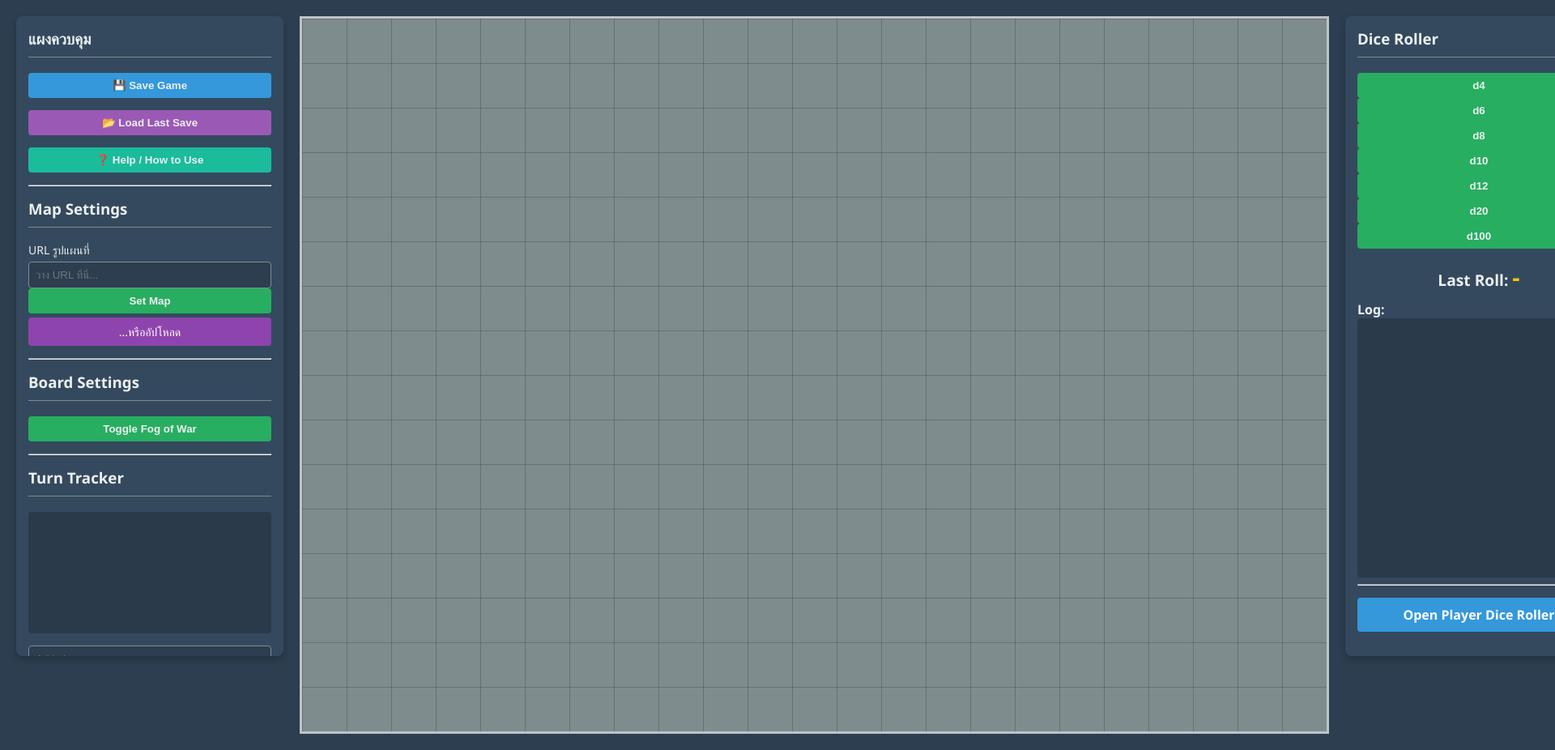
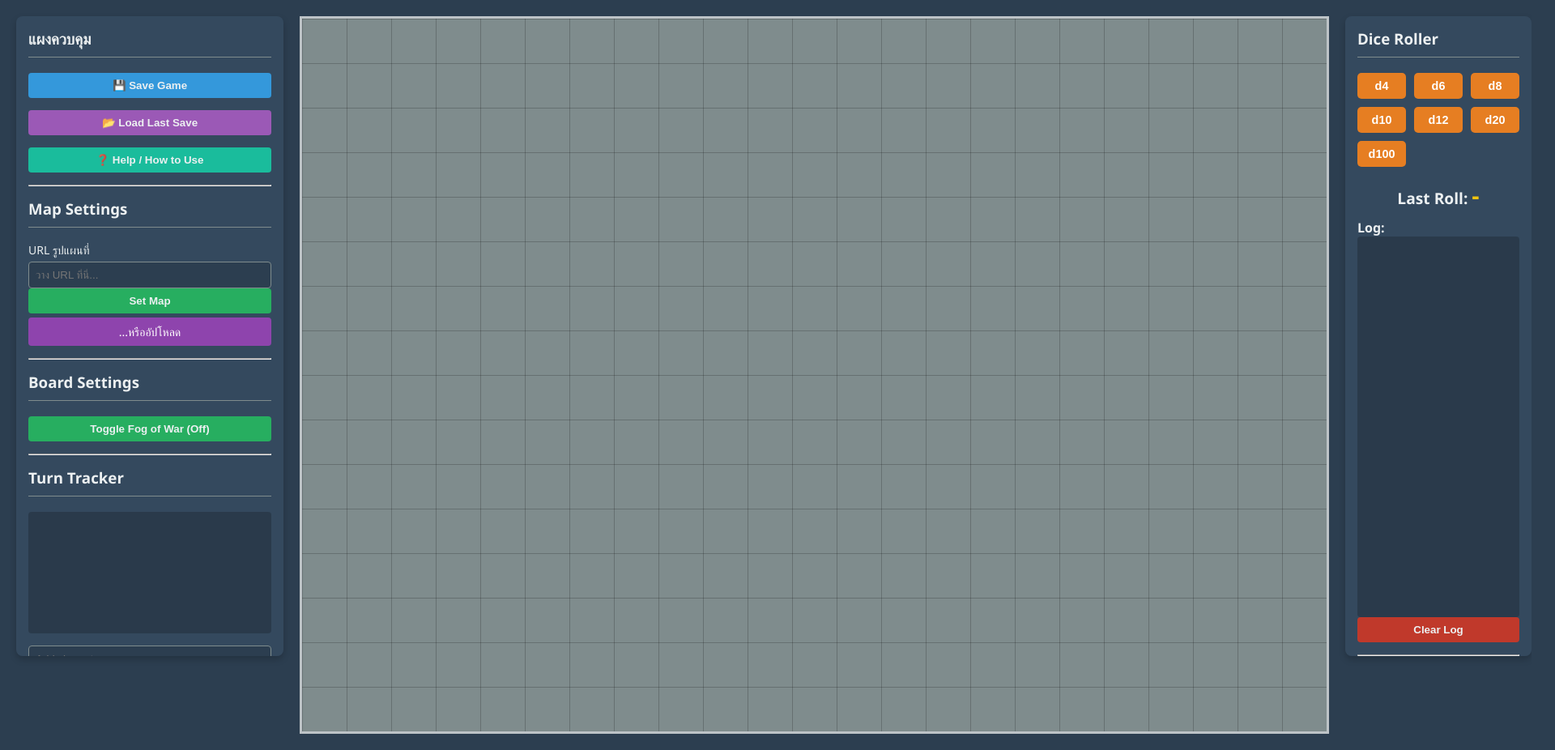
Before and after one commit to Suphanat1722/Virtual-Tabletop-VTT-, a plain HTML site: page index.html in a window 1280 px wide. Shown: the top 926 px of the page at 81% size, 1920 px wide, since content can reach past the window. Drawn offline with Linux system fonts and the light colour scheme; no server answers.

Commit message:
Add files via upload

```diff
--- a/index.html
+++ b/index.html
@@ -7,14 +7,10 @@
     <link rel="stylesheet" href="style.css">
 
     <script type="module">
-        // Import the functions you need from the SDKs you need
         import { initializeApp } from "https://www.gstatic.com/firebasejs/10.9.0/firebase-app.js";
-        import { getFirestore, collection, addDoc, onSnapshot, query, orderBy, limit, serverTimestamp } from "https://www.gstatic.com/firebasejs/10.9.0/firebase-firestore.js";
-        // TODO: Add SDKs for Firebase products that you want to use
-        // https://firebase.google.com/docs/web/setup#available-libraries
+        // **เพิ่ม getDocs, deleteDoc, doc ตรงนี้**
+        import { getFirestore, collection, addDoc, onSnapshot, query, orderBy, limit, serverTimestamp, getDocs, deleteDoc, doc } from "https://www.gstatic.com/firebasejs/10.9.0/firebase-firestore.js";
 
-        // Your web app's Firebase configuration
-        // ให้แทนที่ด้วยค่าที่คุณได้มาจาก Firebase Console
         const firebaseConfig = {
             apiKey: "AIzaSyBaEFhSpNhlorWLLvYOANpx0hDR9DHlMEs",
             authDomain: "vtt-backend.firebaseapp.com",
@@ -24,12 +20,9 @@
             appId: "1:95258551934:web:5ac65d16274dccc3899a2f"
         };
 
-        // Initialize Firebase
         const app = initializeApp(firebaseConfig);
         const db = getFirestore(app);
 
-        // ทำให้ db และฟังก์ชัน Firestore อื่นๆ สามารถเข้าถึงได้ทั่วโลก (Global)
-        // เพื่อให้ script.js และ dice_script.js สามารถเรียกใช้งานได้
         window.db = db;
         window.collection = collection;
         window.addDoc = addDoc;
@@ -38,8 +31,12 @@
         window.orderBy = orderBy;
         window.limit = limit;
         window.serverTimestamp = serverTimestamp;
+        // **ต้องเพิ่มบรรทัดนี้เพื่อใช้ clearDiceLog ที่ลบจาก Firebase**
+        window.getDocs = getDocs;
+        window.deleteDoc = deleteDoc;
+        window.doc = doc;
     </script>
-</head>
+    </head>
 <body>
     <aside id="controls">
         <h3>แผงควบคุม</h3>
@@ -149,7 +146,7 @@
 
     <aside id="dice-log-right">
         <h3>Dice Roller</h3>
-        <div class="control-group">
+        <div class="control-group dice-buttons">
             <button onclick="rollDice(4)">d4</button>
             <button onclick="rollDice(6)">d6</button>
             <button onclick="rollDice(8)">d8</button>
@@ -165,6 +162,8 @@
         <div id="dice-log-container">
             <strong>Log:</strong>
             <div id="dice-log"></div>
+        </div>
+        <div class="control-group"> <button onclick="clearDiceLog()" style="background-color: #c0392b;">Clear Log</button>
         </div>
         <hr>
         <div class="control-group">
@@ -190,7 +189,8 @@
                 <li><strong>Deleting Tokens:</strong> Right-click a token and select "Delete Token", or select a token (yellow border) and press the `Delete` or `Backspace` key.</li>
                 <li><strong>Deselecting:</strong> Click on any empty space on the board to deselect a token.</li>
                 <li><strong>Fog of War:</strong> Use the "Toggle Fog of War" button to turn the fog layer on/off. When on, click and drag to reveal parts of the map.</li>
-                <li><strong>Drawing Tools:</strong> Select a tool (Pen/Eraser), color, and line width. Then click and drag on the map to draw. Click the tool button again to deactivate drawing.</li>
+                <li><strong>Drawing Tools:
+</strong> Select a tool (Pen/Eraser), color, and line width. Then click and drag on the map to draw. Click the tool button again to deactivate drawing.</li>
                 <li><strong>Turn Tracker:</strong> Type a name and click "Add" to add to the list. Use "Next Turn" to advance and "Clear" to reset the list.</li>
                 <li><strong>Saving & Loading:</strong> Use the "Save Game" button to save your progress to the browser. The game will automatically load when you re-open the page. Use "Load Last Save" to manually restore it.</li>
                 <li><strong>File Size Warning:</strong> The automatic save system may fail if you upload very large images.</li>
--- a/script.js
+++ b/script.js
@@ -21,7 +21,7 @@ let currentTurnIndex = -1;
 let rightClickedToken = null;
 
 // =================================================================
-// SECTION: Combined DOMContentLoaded Listener (แก้ไขตรงนี้)
+// SECTION: Combined DOMContentLoaded Listener
 // =================================================================
 document.addEventListener('DOMContentLoaded', () => {
     ctx = drawCanvas.getContext('2d');
@@ -31,8 +31,7 @@ document.addEventListener('DOMContentLoaded', () => {
     addCanvasListeners();
     loadGame(); // โหลดเกมล่าสุดอัตโนมัติเมื่อเปิดหน้า
 
-    // === เพิ่มส่วนนี้สำหรับการฟังผลลูกเต๋าจาก Firestore ===
-    // ย้ายโค้ดนี้มาจาก DOMContentLoaded listener ที่ซ้ำกัน
+    // === ส่วนนี้สำหรับฟังผลลูกเต๋าจาก Firebase Firestore (นำกลับมา) ===
     if (window.db) { // ตรวจสอบว่า Firebase โหลดแล้ว
         const diceRollsCol = window.collection(window.db, 'diceRolls');
         const q = window.query(diceRollsCol, window.orderBy('timestamp', 'desc'), window.limit(15)); // ดึง 15 รายการล่าสุด
@@ -60,6 +59,7 @@ document.addEventListener('DOMContentLoaded', () => {
     } else {
         console.warn("Firebase Firestore not initialized. Dice rolls will not sync.");
     }
+    updateFogToggleButton();
     // === สิ้นสุดส่วนนี้ ===
 });
 
@@ -286,8 +286,6 @@ function processAndResizeImage(file, maxWidth, maxHeight, callback) {
 // SECTION: Sub-systems (Fog, Drawing, Tracker, Dice)
 // =================================================================
 
-// Removed the redundant DOMContentLoaded listener from here.
-
 function initializeCanvas() {
     const boardRect = board.getBoundingClientRect();
     drawCanvas.width = boardRect.width;
@@ -336,9 +334,19 @@ function revealFog(e) {
         targetElement.classList.add('is-revealed');
     }
 }
+function updateFogToggleButton() {
+    const toggleFogBtn = document.getElementById('toggle-fog-btn');
+    if (fogContainer.classList.contains('is-active')) {
+        toggleFogBtn.innerText = 'Toggle Fog of War (On)'; // หรือ 'Turn Off Fog'
+    } else {
+        toggleFogBtn.innerText = 'Toggle Fog of War (Off)'; // หรือ 'Turn On Fog'
+    }
+}
 
 function toggleFog() {
     fogContainer.classList.toggle('is-active');
+    // **เรียกอัปเดตสถานะปุ่มเมื่อมีการคลิก toggle**
+    updateFogToggleButton();
     if (fogContainer.classList.contains('is-active') && currentTool) {
         selectTool(currentTool); // Deactivate current tool if fog is turned on
     }
@@ -440,10 +448,10 @@ function redrawTurnList() {
 }
 
 function rollDice(sides) {
-    // ไม่มีแล้ว diceResultEl, diceLogEl เพราะจะดึงจาก Firestore โดยตรง
+    const diceResultEl = document.getElementById('dice-result');
+    const diceLogEl = document.getElementById('dice-log');
     const result = Math.floor(Math.random() * sides) + 1;
 
-    // === เพิ่มส่วนนี้เพื่อส่งข้อมูลไป Firestore ===
     if (window.db) {
         window.addDoc(window.collection(window.db, 'diceRolls'), {
             result: result,
@@ -458,10 +466,7 @@ function rollDice(sides) {
         });
     } else {
         console.warn("Firebase Firestore not initialized. Dice roll not sent from DM.");
-        // ถ้า Firebase ไม่มี ให้ย้อนกลับไปใช้ logic เดิม (ไม่แนะนำ)
-        // ถ้าคุณแน่ใจว่า Firebase จะต้องทำงาน ให้ลบโค้ดส่วนนี้ออกได้
-        const diceResultEl = document.getElementById('dice-result');
-        const diceLogEl = document.getElementById('dice-log');
+        // ถ้า Firebase ไม่มี ให้ย้อนกลับไปใช้ logic เดิม (ไม่แนะนำถ้าใช้ Firebase เป็นหลัก)
         diceResultEl.innerText = result;
         const logEntry = document.createElement('div');
         logEntry.innerHTML = `d${sides} 🎲: <strong>${result}</strong>`;
@@ -470,8 +475,37 @@ function rollDice(sides) {
             diceLogEl.lastChild.remove();
         }
     }
-    // === สิ้นสุดการเพิ่มส่วนนี้ ===
 }
+
+// **ฟังก์ชัน clearDiceLog() ต้องอยู่ตรงนี้ (นอกฟังก์ชัน rollDice)**
+async function clearDiceLog() { // ต้องเป็น async function
+    if (!window.db) {
+        console.warn("Firebase Firestore not initialized. Cannot clear dice log.");
+        alert("Cannot clear log: Database not connected.");
+        return;
+    }
+
+    const diceRollsColRef = window.collection(window.db, 'diceRolls');
+    const q = window.query(diceRollsColRef); // ดึงข้อมูลทั้งหมดใน collection
+
+    try {
+        const snapshot = await window.getDocs(q); // ใช้ getDocs เพื่อดึงข้อมูลครั้งเดียว
+
+        // ลบแต่ละ Document
+        const deletePromises = [];
+        snapshot.forEach((doc) => {
+            deletePromises.push(window.deleteDoc(window.doc(window.db, 'diceRolls', doc.id))); // ใช้ deleteDoc และ doc
+        });
+        await Promise.all(deletePromises); // รอให้ทุกการลบเสร็จสิ้น
+
+        console.log("Dice log cleared successfully!");
+        // UI จะอัปเดตอัตโนมัติผ่าน onSnapshot listener
+    } catch (error) {
+        console.error("Error clearing dice log: ", error);
+        alert("Failed to clear dice log. Check console for details.");
+    }
+}
+
 
 // =================================================================
 // SECTION: Save & Load (localStorage version)
--- a/style.css
+++ b/style.css
@@ -6,7 +6,6 @@
 body {
     font-family: 'Segoe UI', Tahoma, Geneva, Verdana, sans-serif;
     display: flex; /* ใช้ Flexbox เพื่อจัดวาง aside, main, aside-right */
-    /* เปลี่ยนจาก display: flex; เดิมเพื่อให้มีพื้นที่ว่างด้านขวา */
     background-color: #2c3e50;
     color: #ecf0f1;
     margin: 0;
@@ -17,8 +16,7 @@ main {
     display: flex;
     flex-direction: column;
     align-items: center;
-    /* Allow main to grow and take available space */
-    flex-grow: 1;
+    flex-grow: 1; /* ให้ main ขยายเต็มพื้นที่ที่เหลือ */
 }
 #controls {
     background-color: #34495e;
@@ -108,7 +106,7 @@ input[type="file"] { display: none; }
     pointer-events: none;
 }
 #fog-container {
-    display: none;
+    display: none; /* **ตรงนี้สำคัญ:** ซ่อนหมอกไว้เมื่อโหลดหน้า */
     grid-template-columns: var(--grid-template-cols);
     grid-template-rows: var(--grid-template-rows);
     pointer-events: all;
@@ -126,22 +124,43 @@ input[type="file"] { display: none; }
     opacity: 0;
     pointer-events: none;
 }
-/* Re-style for the new dice panel position */
-#dice-log-right { /* เปลี่ยนจาก .dice-buttons ที่เคยอยู่ตรง controls */
+
+/* Re-style for the new dice panel position (now on the right) */
+#dice-log-right {
     background-color: #34495e;
     padding: 15px;
     border-radius: 8px;
-    width: 300px; /* ให้ขนาดเท่ากับ controls */
+    width: 200px; /* ให้ขนาดตามที่คุณต้องการ */
     box-shadow: 0 4px 8px rgba(0,0,0,0.2);
     flex-shrink: 0;
     max-height: 95vh;
     overflow-y: auto;
 }
-#dice-log-right h3 { margin-top: 0; border-bottom: 1px solid #7f8c8d; padding-bottom: 10px; } /* Adjust margin-top */
+#dice-log-right h3 { margin-top: 0; border-bottom: 1px solid #7f8c8d; padding-bottom: 10px; }
 
-.dice-buttons { display: grid; grid-template-columns: 1fr 1fr 1fr; gap: 5px; }
-.dice-buttons button { background-color: #e67e22; }
-.dice-buttons button:hover { background-color: #f39c12; }
+/* ทำให้แน่ใจว่า .dice-buttons ภายใน #dice-log-right มี grid layout ที่ถูกต้อง */
+#dice-log-right .dice-buttons {
+    display: grid;
+    grid-template-columns: 1fr 1fr 1fr; /* 3 คอลัมน์ */
+    gap: 10px; /* ระยะห่างระหว่างปุ่ม */
+    margin-bottom: 15px; /* ระยะห่างจากส่วนต่อไป */
+}
+
+/* สไตล์สำหรับปุ่มทอยเต๋าแต่ละปุ่มในแผงด้านขวา */
+#dice-log-right .dice-buttons button {
+    padding: 8px; /* ลด padding เพื่อให้ปุ่มเล็กลง */
+    font-size: 0.9em; /* ลดขนาดตัวอักษร */
+    background-color: #e67e22;
+    color: white;
+    border: none;
+    border-radius: 5px;
+    cursor: pointer;
+    transition: background-color 0.2s;
+}
+#dice-log-right .dice-buttons button:hover {
+    background-color: #f39c12;
+}
+
 .dice-result-area { text-align: center; margin: 10px 0; font-size: 1.2em; }
 #dice-result { font-size: 1.5em; font-weight: bold; color: #f1c40f; }
 #dice-log-container { margin-top: 10px; }
@@ -149,7 +168,7 @@ input[type="file"] { display: none; }
     background-color: rgba(0,0,0,0.2);
     border-radius: 4px;
     padding: 10px;
-    height: 300px; /* เพิ่มความสูงของ Log */
+    height: 450px; /* ปรับความสูงของ Log ตามที่คุณต้องการ */
     overflow-y: auto;
     display: flex;
     flex-direction: column-reverse;
@@ -157,21 +176,22 @@ input[type="file"] { display: none; }
 #dice-log div { margin-bottom: 5px; padding-bottom: 5px; border-bottom: 1px solid #7f8c8d; }
 
 .external-dice-link {
-    display: block; /* ทำให้เป็นบล็อกเพื่อจัดสไตล์ได้ */
+    display: block;
     width: 100%;
     padding: 10px;
-    background-color: #3498db; /* สีเดียวกับปุ่ม Save */
+    background-color: #3498db;
     color: white;
     text-align: center;
     border-radius: 4px;
-    text-decoration: none; /* ไม่มีขีดเส้นใต้ */
+    text-decoration: none;
     font-weight: bold;
-    margin-top: 15px; /* เพิ่มระยะห่างจากด้านบน */
-    box-sizing: border-box; /* ให้ padding อยู่ข้างในความกว้าง 100% */
+    margin-top: 15px;
+    box-sizing: border-box;
 }
 .external-dice-link:hover {
-    background-color: #2980b9; /* สีเข้มขึ้นเมื่อ hover */
+    background-color: #2980b9;
 }
+
 
 .drawing-tools { display: grid; grid-template-columns: 1fr 1fr; gap: 5px; }
 .drawing-tools button.active { border: 2px solid #f1c40f; box-shadow: 0 0 5px #f1c40f; }
```
